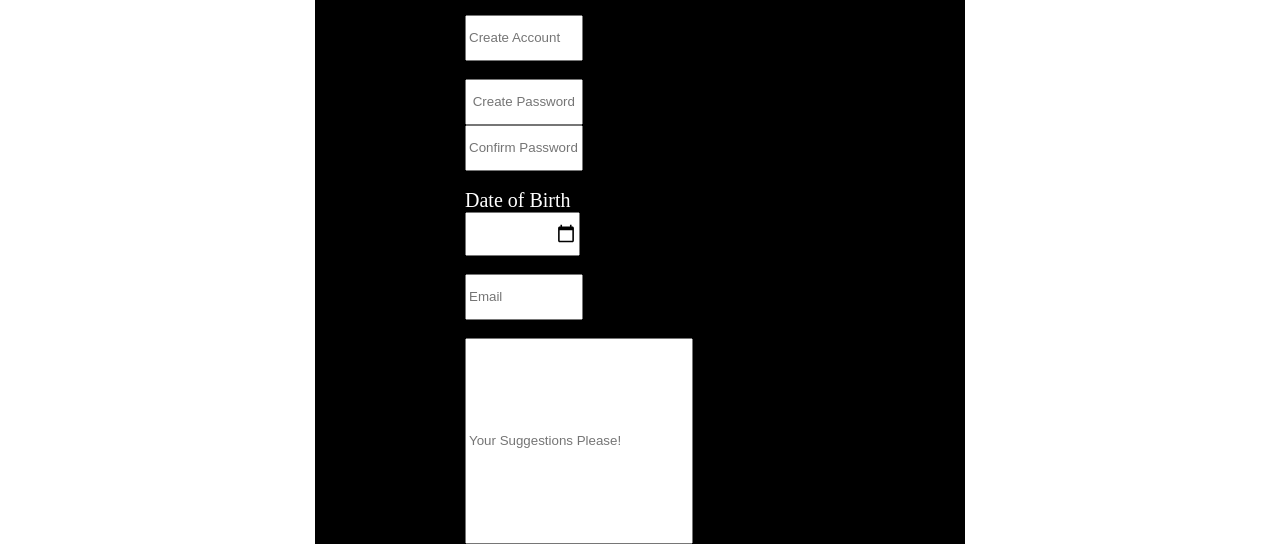
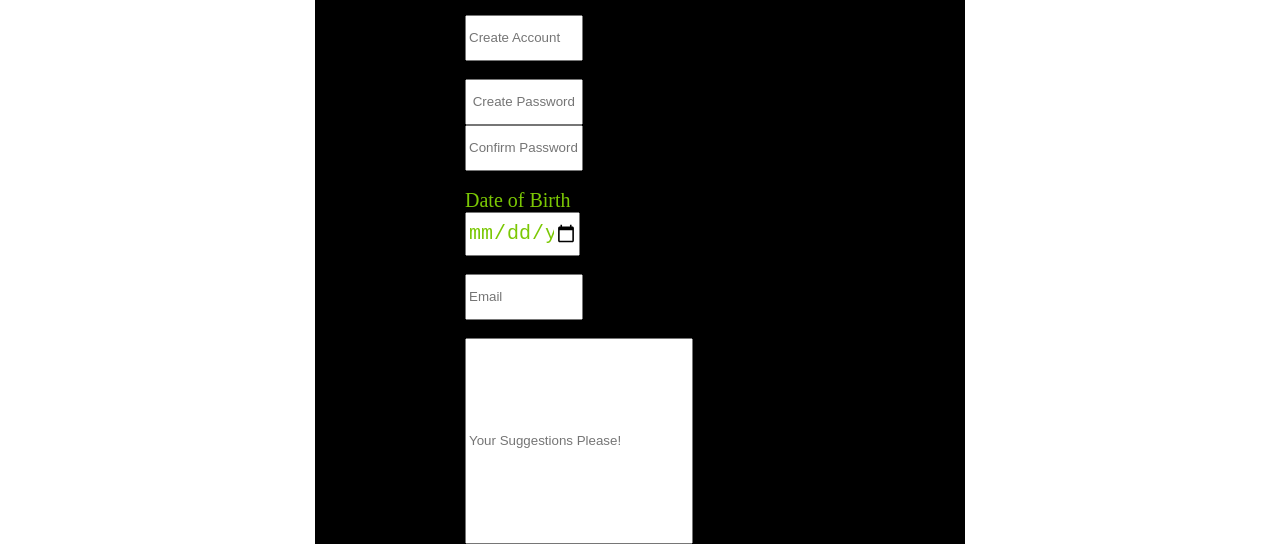
Before and after one commit to nayanikavkhanna/Fact-astic.github.io, a plain HTML site: page Contact Us.html in a window 1280 px wide. Shown: the part 256-800 px from the top of the page. Drawn offline with Linux system fonts and the light colour scheme.

Commit message:
Update Contact Us.html

```diff
--- a/Contact Us.html
+++ b/Contact Us.html
@@ -86,7 +86,7 @@
 			height: 40px;
 		}
 		#BIRTHDAY{
-			color: white;
+			color: rgb(123,200,4);
 			font-size: 20px;
 			font: arial;
 			position: relative;
```
